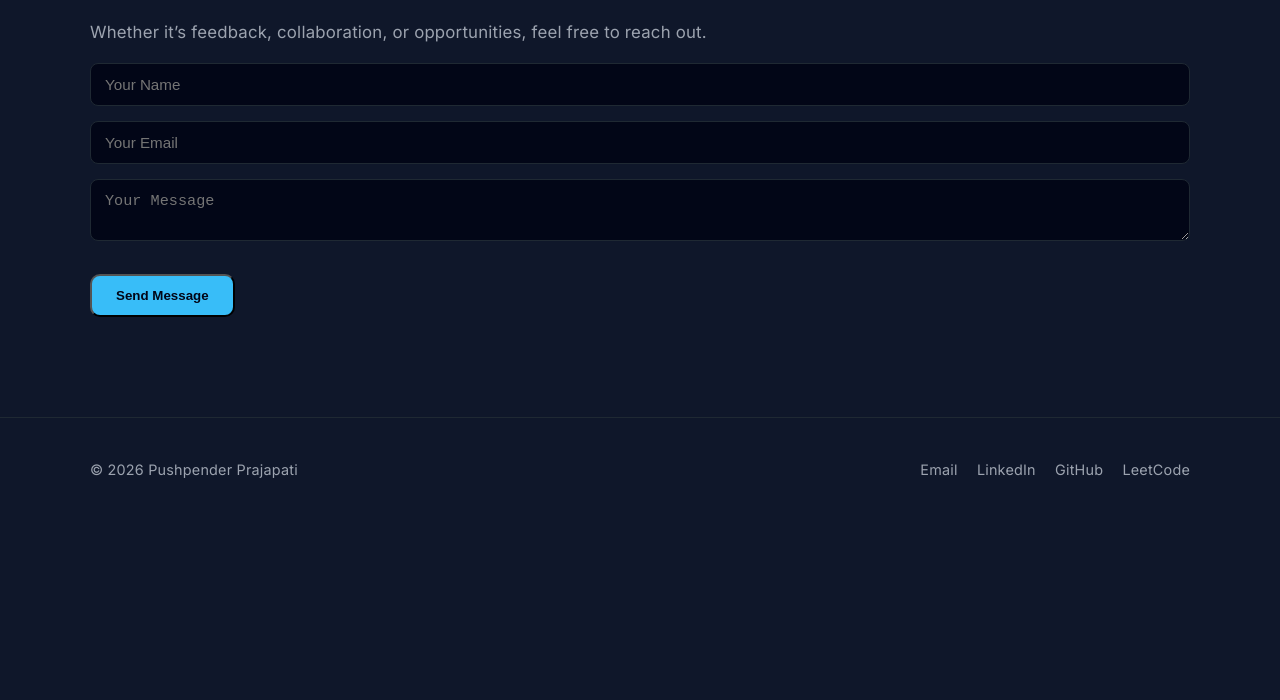
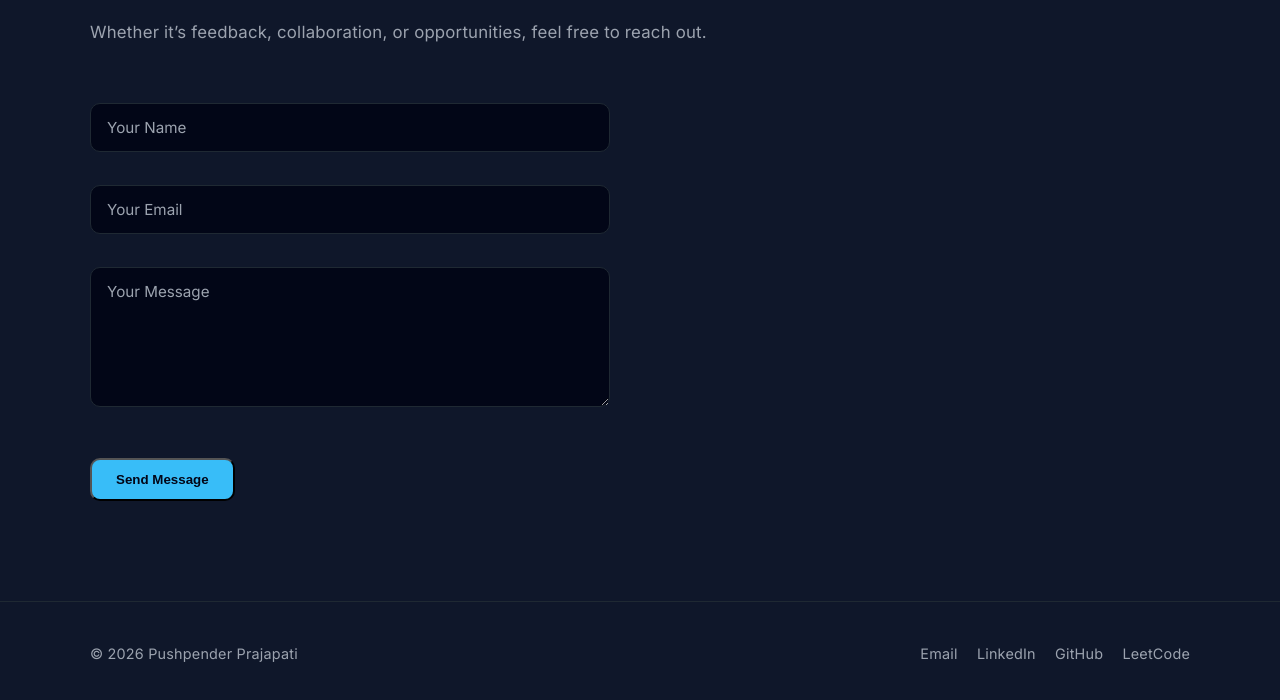
Before and after one commit to Piyush2625S/Portfolio, a plain HTML site: page frontend/contact.html in a window 1280 px wide. Shown: the part 224-924 px from the top of the page. Before the commit the page ends 800 px from the top, so only its background shows below. Drawn offline with Linux system fonts and the light colour scheme.

Commit message:
Fix Chrome autofill styling for contact form

```diff
--- a/frontend/css/style.css
+++ b/frontend/css/style.css
@@ -349,3 +349,61 @@ input:focus, textarea:focus {
 .project-meta li {
   margin-bottom: 10px;
 }
+
+
+/* CONTACT FORM */
+form {
+  max-width: 520px;
+  margin-top: 40px;
+}
+
+form input,
+form textarea {
+  width: 100%;
+  margin-bottom: 18px;
+  padding: 14px 16px;
+  border-radius: 10px;
+  border: 1px solid #1f2933;
+  background: #020617;
+  color: var(--text);
+  font-size: 0.95rem;
+  font-family: inherit;
+}
+
+form textarea {
+  resize: vertical;
+  min-height: 140px;
+}
+
+form input::placeholder,
+form textarea::placeholder {
+  color: var(--muted);
+}
+
+form input:focus,
+form textarea:focus {
+  outline: none;
+  border-color: var(--accent);
+}
+
+/* Fix Chrome autofill background issue */
+input:-webkit-autofill,
+input:-webkit-autofill:hover,
+input:-webkit-autofill:focus,
+textarea:-webkit-autofill,
+textarea:-webkit-autofill:hover,
+textarea:-webkit-autofill:focus {
+  -webkit-text-fill-color: var(--text);
+  -webkit-box-shadow: 0 0 0px 1000px #020617 inset;
+  transition: background-color 5000s ease-in-out 0s;
+}
+
+input {
+  caret-color: var(--accent);
+}
+
+
+/* Submit button spacing */
+form button {
+  margin-top: 10px;
+}
```
